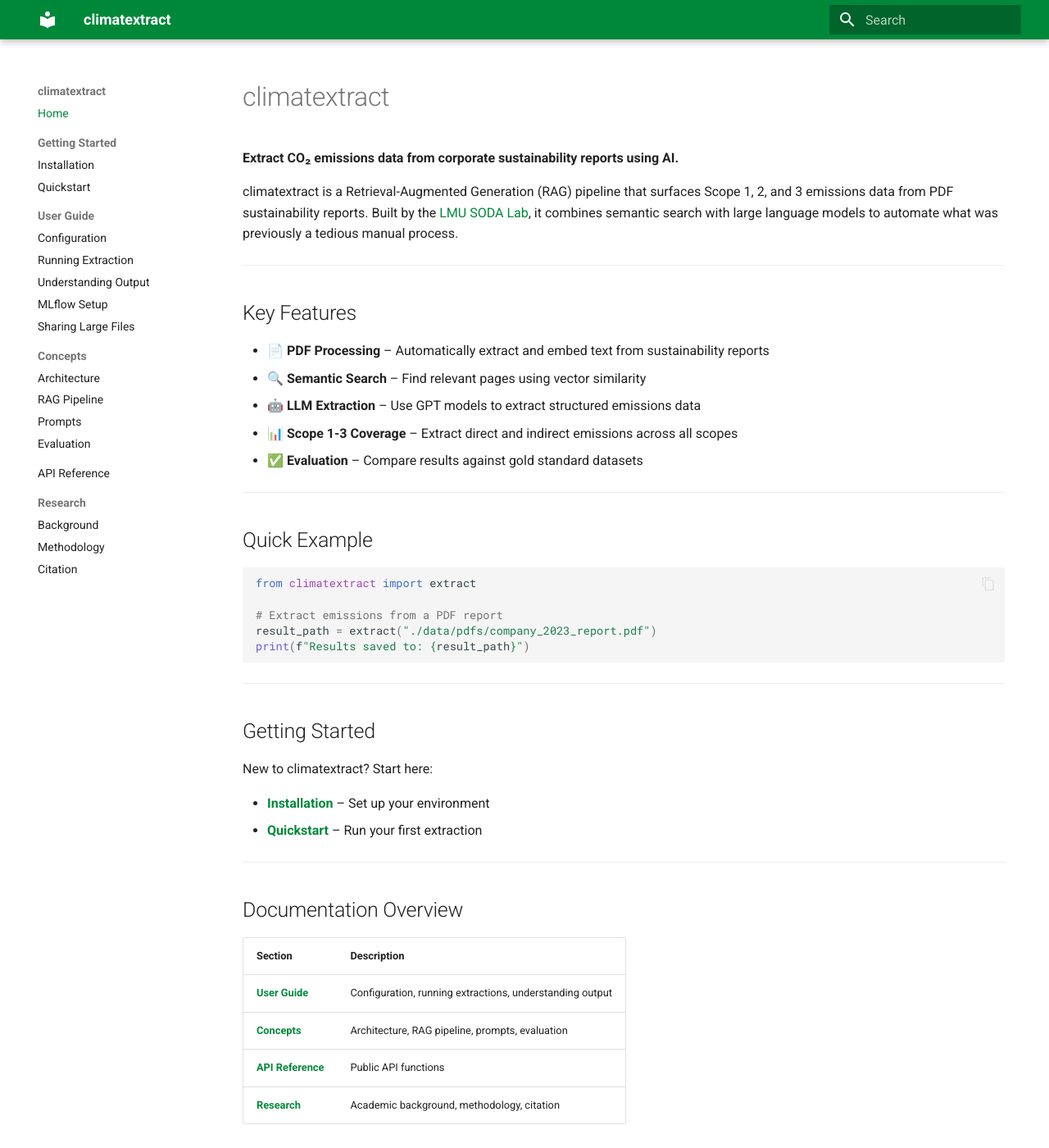
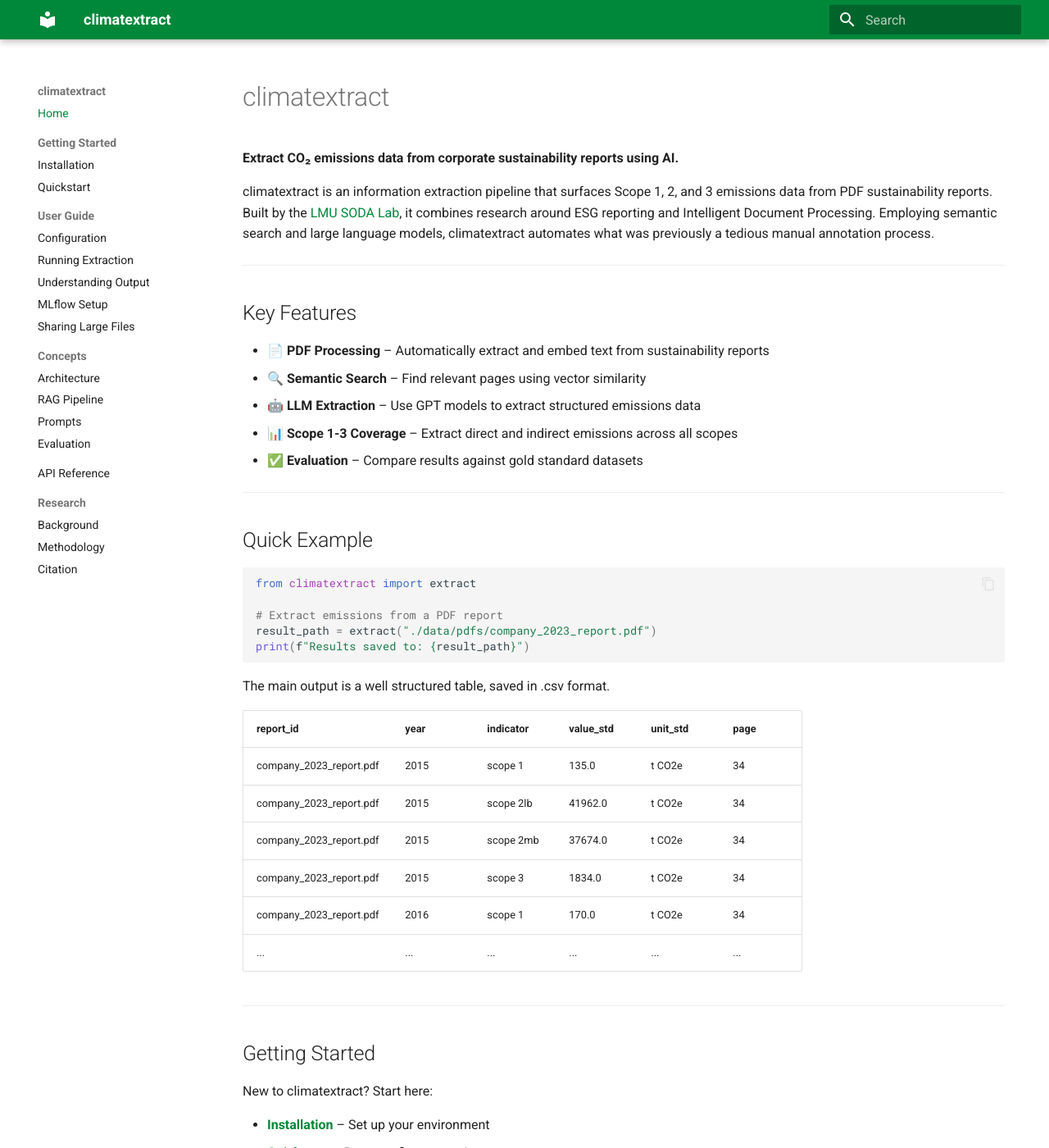
Before and after one commit to gist-sustainability/climatextract, an MkDocs documentation site: the page built from docs/index.md, in a window 1280 px wide and 1400 px high. Shown: the whole window at 82% size. Built offline with MkDocs 1.6.1 and Material for MkDocs 9.7.7, drawn with Linux system fonts in a browser that asks for light colours.

````diff
--- a/docs/index.md
+++ b/docs/index.md
@@ -2,7 +2,9 @@
 
 **Extract CO₂ emissions data from corporate sustainability reports using AI.**
 
-climatextract is a Retrieval-Augmented Generation (RAG) pipeline that surfaces Scope 1, 2, and 3 emissions data from PDF sustainability reports. Built by the [LMU SODA Lab](https://www.soda.statistik.uni-muenchen.de/), it combines semantic search with large language models to automate what was previously a tedious manual process.
+climatextract is an information extraction pipeline that surfaces Scope 1, 2, and 3 emissions data from PDF sustainability reports. Built by the [LMU SODA Lab](https://www.soda.statistik.uni-muenchen.de/), it combines research around ESG reporting and Intelligent Document Processing. Employing semantic search and large language models, climatextract automates what was previously a tedious manual annotation process.
+
+
 
 ---
 
@@ -26,6 +28,17 @@
 print(f"Results saved to: {result_path}")
 ```
 
+The main output is a well structured table, saved in .csv format.
+
+| report_id | year | indicator | value_std | unit_std | page |
+|-----------|------|-----------|-----------|----------|------|
+| company_2023_report.pdf | 2015 | scope 1 | 135.0 | t CO2e | 34 |
+| company_2023_report.pdf | 2015 | scope 2lb | 41962.0 | t CO2e | 34 |
+| company_2023_report.pdf | 2015 | scope 2mb | 37674.0 | t CO2e | 34 |
+| company_2023_report.pdf | 2015 | scope 3 | 1834.0 | t CO2e | 34 |
+| company_2023_report.pdf | 2016 | scope 1 | 170.0 | t CO2e | 34 |
+| ... | ... |... |... |... |... |
+
 ---
 
 ## Getting Started
````
Also changed, not shown: docs/getting-started/quickstart.md (+2 -1 lines), docs/user-guide/datalake-configuration.md (+0 -1 lines), 2 other files.
